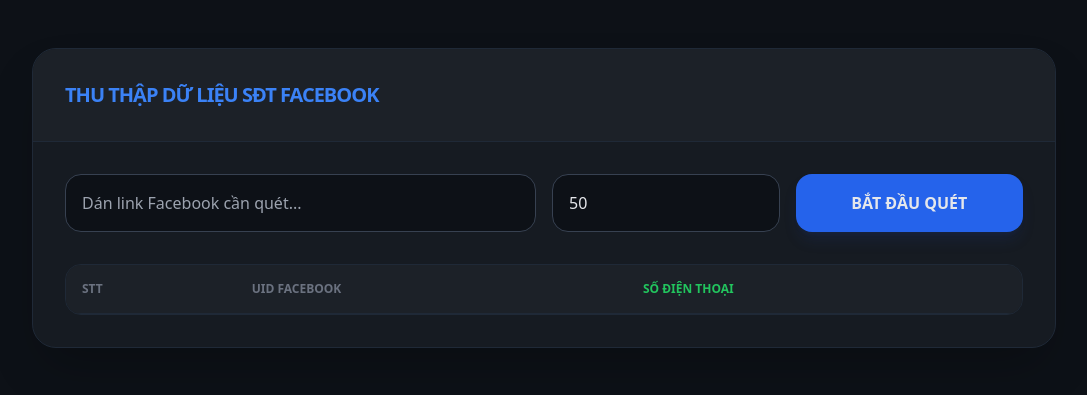
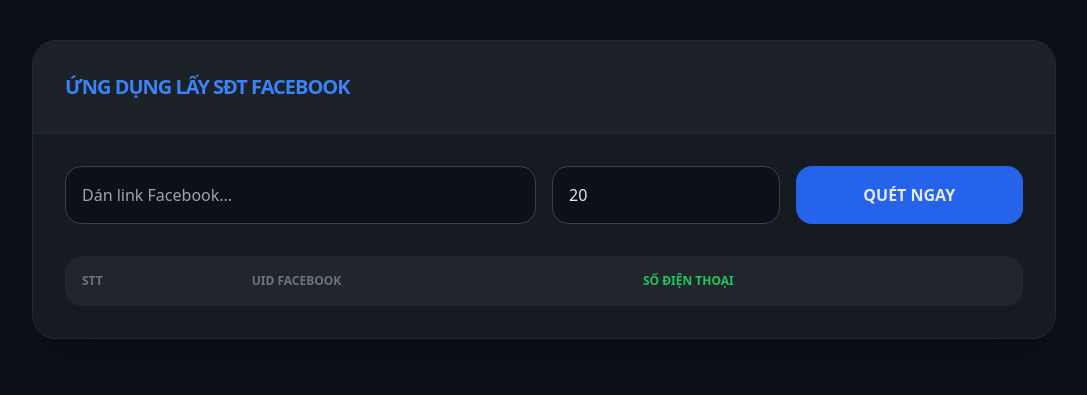
Before and after one commit to mhuu5771/fb-tool, a Flask app: page / in a window 1280 px wide. Shown: the top 395 px of the page, without its empty margins (96-1183 px from the left). Run offline with Flask 3, Linux system fonts and the light colour scheme; lists and menus that the app fills with data are empty; some libraries are stand-ins or nearby versions.

Commit message:
Update fd ffull code with requirements and deep scan features

```diff
--- a/app.py
+++ b/app.py
@@ -6,39 +6,39 @@ from selenium.webdriver.common.by import By
 from selenium.webdriver.chrome.options import Options
 import time
 import re
+import os
 
 app = Flask(__name__)
 
 def get_phone_api(uid):
-    # Thay bằng API thật nếu có, hiện tại là logic giả lập
+    # Logic giả lập số điện thoại
     return f"09{str(uid)[-8:]}"
 
 def get_deep_uids(start_url, limit):
     chrome_options = Options()
     chrome_options.add_argument('--headless')
+    chrome_options.add_argument('--no-sandbox')
+    chrome_options.add_argument('--disable-dev-shm-usage')
     chrome_options.add_argument('--disable-gpu')
-    chrome_options.add_argument('--no-sandbox')
     chrome_options.add_argument('--window-size=1920,1080')
 
-    driver = webdriver.Chrome(service=Service(ChromeDriverManager().install()), options=chrome_options)
-
+    driver = None
     final_results = []
     seen_uids = set()
     queue = [start_url]
 
     try:
+        driver = webdriver.Chrome(service=Service(ChromeDriverManager().install()), options=chrome_options)
+
         while len(final_results) < limit and queue:
             current_target = queue.pop(0)
             try:
                 driver.get(current_target)
-                time.sleep(3)
-
-                # Cuộn trang để tải thêm dữ liệu
+                time.sleep(4)
                 driver.execute_script("window.scrollTo(0, document.body.scrollHeight);")
                 time.sleep(2)
 
                 page_source = driver.page_source
-                # Regex quét sạch UID trong mã nguồn
                 uids_found = re.findall(r'(?:"id":"|id=)([0-9]{13,15})', page_source)
 
                 for uid in uids_found:
@@ -48,16 +48,16 @@ def get_deep_uids(start_url, limit):
                             "uid": uid,
                             "phone": get_phone_api(uid)
                         })
-
                         if len(queue) < limit:
                             queue.append(f"https://www.facebook.com/{uid}")
-
                         if len(final_results) >= limit: break
             except:
-                continue # Nếu link lỗi thì bỏ qua quét link tiếp theo
-
+                continue
+    except Exception as e:
+        print(f"Lỗi Selenium: {e}")
     finally:
-        driver.quit()
+        if driver:
+            driver.quit()
 
     return final_results
 
@@ -67,11 +67,17 @@ def index():
 
 @app.route('/scan', methods=['POST'])
 def scan():
-    data = request.json
-    url = data.get('url')
-    limit = int(data.get('limit', 10))
-    results = get_deep_uids(url, limit)
-    return jsonify(results)
+    try:
+        data = request.json
+        if not data: return jsonify([])
+
+        url = data.get('url')
+        limit = int(data.get('limit', 10))
+        results = get_deep_uids(url, limit)
+        return jsonify(results if results else [])
+    except Exception as e:
+        print(f"Lỗi Server: {e}")
+        return jsonify([])
 
 if __name__ == '__main__':
     app.run(debug=True, port=5000)
--- a/templates/index.html
+++ b/templates/index.html
@@ -2,52 +2,48 @@
 <html lang="vi">
 <head>
     <meta charset="UTF-8">
-    <title>FB Tool Pro - Deep Scan</title>
+    <title>FB UID Scanner - Pro</title>
     <script src="https://cdn.tailwindcss.com"></script>
     <link rel="stylesheet" href="https://cdnjs.cloudflare.com/ajax/libs/font-awesome/6.0.0/css/all.min.css">
 </head>
-<body class="bg-[#0d1117] text-gray-200 p-6 md:p-12">
+<body class="bg-[#0d1117] text-gray-200 p-4 md:p-10">
     <div class="max-w-5xl mx-auto bg-[#161b22] border border-gray-800 rounded-3xl shadow-2xl overflow-hidden">
 
         <div class="p-8 bg-[#1c2128] border-b border-gray-800 flex justify-between items-center">
-            <h1 class="text-xl font-black text-blue-500 tracking-tighter uppercase">Thu Thập dữ liệu SĐT Facebook</h1>
-            <button onclick="exportCSV()" id="exportBtn" class="hidden bg-emerald-600 hover:bg-emerald-500 text-white px-4 py-2 rounded-xl text-sm font-bold transition">
-                <i class="fa-solid fa-file-excel mr-2"></i> Xuất File CSV
+            <h1 class="text-xl font-black text-blue-500 tracking-tighter uppercase">Ứng dụng lấy SĐT Facebook</h1>
+            <button onclick="exportCSV()" id="exportBtn" class="hidden bg-emerald-600 hover:bg-emerald-500 text-white px-5 py-2 rounded-xl text-sm font-bold transition">
+                <i class="fa-solid fa-file-csv mr-2"></i> Xuất CSV
             </button>
         </div>
 
         <div class="p-8 grid grid-cols-1 md:grid-cols-4 gap-4">
             <div class="md:col-span-2">
-                <input type="text" id="url" placeholder="Dán link Facebook cần quét..."
-                       class="w-full bg-[#0d1117] border border-gray-700 p-4 rounded-2xl outline-none focus:ring-2 focus:ring-blue-500 transition">
+                <input type="text" id="url" placeholder="Dán link Facebook..." class="w-full bg-[#0d1117] border border-gray-700 p-4 rounded-2xl outline-none focus:ring-2 focus:ring-blue-500 transition">
             </div>
             <div>
-                <input type="number" id="limit" value="50"
-                       class="w-full bg-[#0d1117] border border-gray-700 p-4 rounded-2xl outline-none focus:ring-2 focus:ring-blue-500">
+                <input type="number" id="limit" value="20" class="w-full bg-[#0d1117] border border-gray-700 p-4 rounded-2xl outline-none focus:ring-2 focus:ring-blue-500">
             </div>
-            <button onclick="startScan()" id="btn" class="bg-blue-600 hover:bg-blue-500 p-4 rounded-2xl font-bold transition shadow-lg shadow-blue-900/20">
-                BẮT ĐẦU QUÉT
-            </button>
+            <button onclick="startScan()" id="btn" class="bg-blue-600 hover:bg-blue-500 p-4 rounded-2xl font-bold transition">QUÉT NGAY</button>
         </div>
 
         <div id="progressArea" class="hidden px-8 mb-6">
             <div class="flex justify-between text-xs mb-2 text-blue-400 font-mono">
-                <span>Đang xử lý dữ liệu đệ quy...</span>
+                <span id="statusText">Đang khởi tạo trình duyệt ngầm...</span>
                 <span id="percentText">0%</span>
             </div>
-            <div class="w-full bg-gray-800 h-3 rounded-full overflow-hidden">
-                <div id="progressBar" class="bg-blue-500 h-full w-0 transition-all duration-700 ease-out"></div>
+            <div class="w-full bg-gray-800 h-2 rounded-full overflow-hidden">
+                <div id="progressBar" class="bg-blue-500 h-full w-0 transition-all duration-500"></div>
             </div>
         </div>
 
         <div class="p-8 pt-0">
-            <div class="rounded-2xl border border-gray-800 overflow-hidden">
+            <div class="rounded-2xl border border-gray-800 overflow-hidden bg-[#0d1117]">
                 <table class="w-full text-left">
-                    <thead class="bg-[#1c2128] text-gray-500 text-xs uppercase">
+                    <thead class="bg-[#21262d] text-gray-500 text-xs uppercase">
                         <tr>
-                            <th class="p-4 border-b border-gray-800">STT</th>
-                            <th class="p-4 border-b border-gray-800">UID Facebook</th>
-                            <th class="p-4 border-b border-gray-800 text-green-500">Số điện thoại</th>
+                            <th class="p-4">STT</th>
+                            <th class="p-4">UID Facebook</th>
+                            <th class="p-4 text-green-500 font-bold">Số điện thoại</th>
                         </tr>
                     </thead>
                     <tbody id="resultBody" class="divide-y divide-gray-800"></tbody>
@@ -69,24 +65,21 @@
             const tbody = document.getElementById('resultBody');
             const exportBtn = document.getElementById('exportBtn');
 
-            if(!url) return alert("Vui lòng nhập link!");
+            if(!url) return alert("Vui lòng dán link!");
 
-            // Reset UI
             btn.disabled = true;
-            btn.innerText = "ĐANG QUÉT...";
             progressArea.classList.remove('hidden');
             exportBtn.classList.add('hidden');
             tbody.innerHTML = '';
 
-            // Giả lập tiến trình (vì fetch là 1 lần)
             let progress = 0;
             const interval = setInterval(() => {
-                if (progress < 90) {
-                    progress += 1;
+                if (progress < 95) {
+                    progress += (95 - progress) * 0.1;
                     progressBar.style.width = progress + '%';
-                    percentText.innerText = progress + '%';
+                    percentText.innerText = Math.round(progress) + '%';
                 }
-            }, 200);
+            }, 500);
 
             try {
                 const response = await fetch('/scan', {
@@ -95,43 +88,43 @@
                     body: JSON.stringify({url, limit})
                 });
                 const data = await response.json();
-                fullData = data;
 
-                // Hoàn thành tiến trình
                 clearInterval(interval);
                 progressBar.style.width = '100%';
                 percentText.innerText = '100%';
 
+                if (data && Array.isArray(data) && data.length > 0) {
+                    fullData = data;
                     data.forEach((item, index) => {
                         tbody.innerHTML += `
-                        <tr class="hover:bg-gray-800/30 transition">
+                            <tr class="hover:bg-gray-800/40 transition border-b border-gray-800">
                                 <td class="p-4 text-gray-600 text-xs">${index + 1}</td>
                                 <td class="p-4 text-sm font-mono text-gray-400">${item.uid}</td>
                                 <td class="p-4 font-bold text-emerald-500 font-mono tracking-tighter">${item.phone}</td>
                             </tr>`;
                     });
-
-                if(data.length > 0) exportBtn.classList.remove('hidden');
-
+                    exportBtn.classList.remove('hidden');
+                } else {
+                    tbody.innerHTML = '<tr><td colspan="3" class="p-8 text-center text-gray-500">Không tìm thấy dữ liệu hoặc lỗi kết nối.</td></tr>';
+                }
             } catch (e) {
-                alert("Lỗi: " + e);
+                console.error(e);
+                alert("Lỗi hệ thống!");
             } finally {
                 btn.disabled = false;
-                btn.innerText = "BẮT ĐẦU QUÉT";
                 setTimeout(() => progressArea.classList.add('hidden'), 3000);
             }
         }
 
         function exportCSV() {
-            if(fullData.length === 0) return;
-            let csv = "STT,UID,SoDienThoai\n";
+            let csv = "STT,UID,Phone\n";
             fullData.forEach((item, index) => {
                 csv += `${index + 1},'${item.uid},${item.phone}\n`;
             });
             const blob = new Blob(["\ufeff" + csv], { type: 'text/csv;charset=utf-8;' });
             const link = document.createElement("a");
             link.href = URL.createObjectURL(blob);
-            link.download = `khach_hang_fb_${Date.now()}.csv`;
+            link.download = `data_fb_${Date.now()}.csv`;
             link.click();
         }
     </script>
```
Lines whose indentation alone changed are shown as unchanged.
